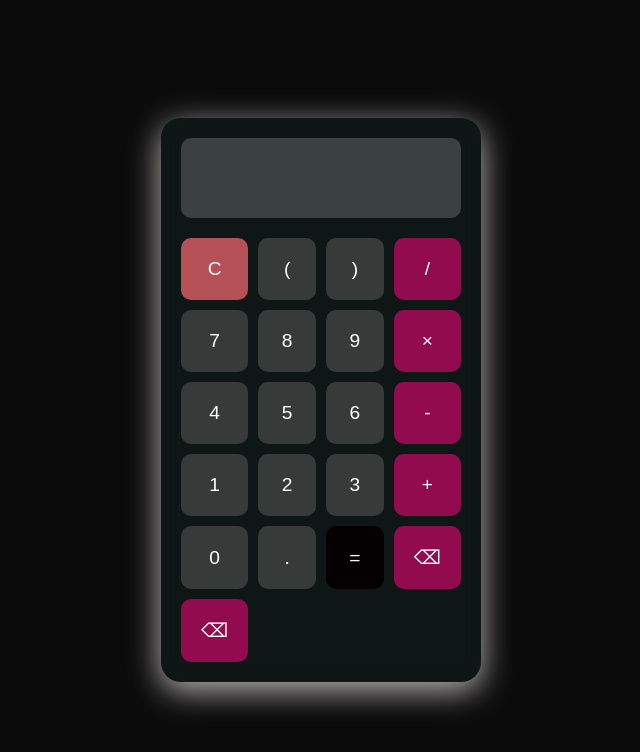
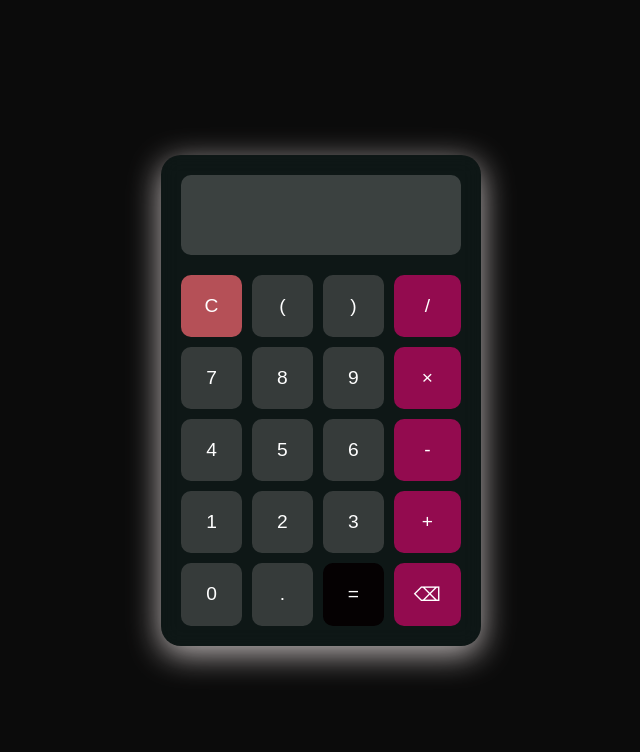
Before and after one commit to emannkhalled/simple-calculator, a plain HTML site: page index.html in a window 1280 px wide. Shown: the whole page, without its empty margins (319-959 px from the left). Drawn offline with Linux system fonts and the light colour scheme.

Commit message:
Update index.html

```diff
--- a/index.html
+++ b/index.html
@@ -30,7 +30,7 @@
             <button onclick="appendToDisplay('.')">.</button>
             <button class="equals" onclick="calculate()">=</button>
             <button class="operator" onclick="backspace()">⌫</button>
-              <button class="operator" onclick="backspace()">⌫</button>
+
         </div>
     </div>
 
```
